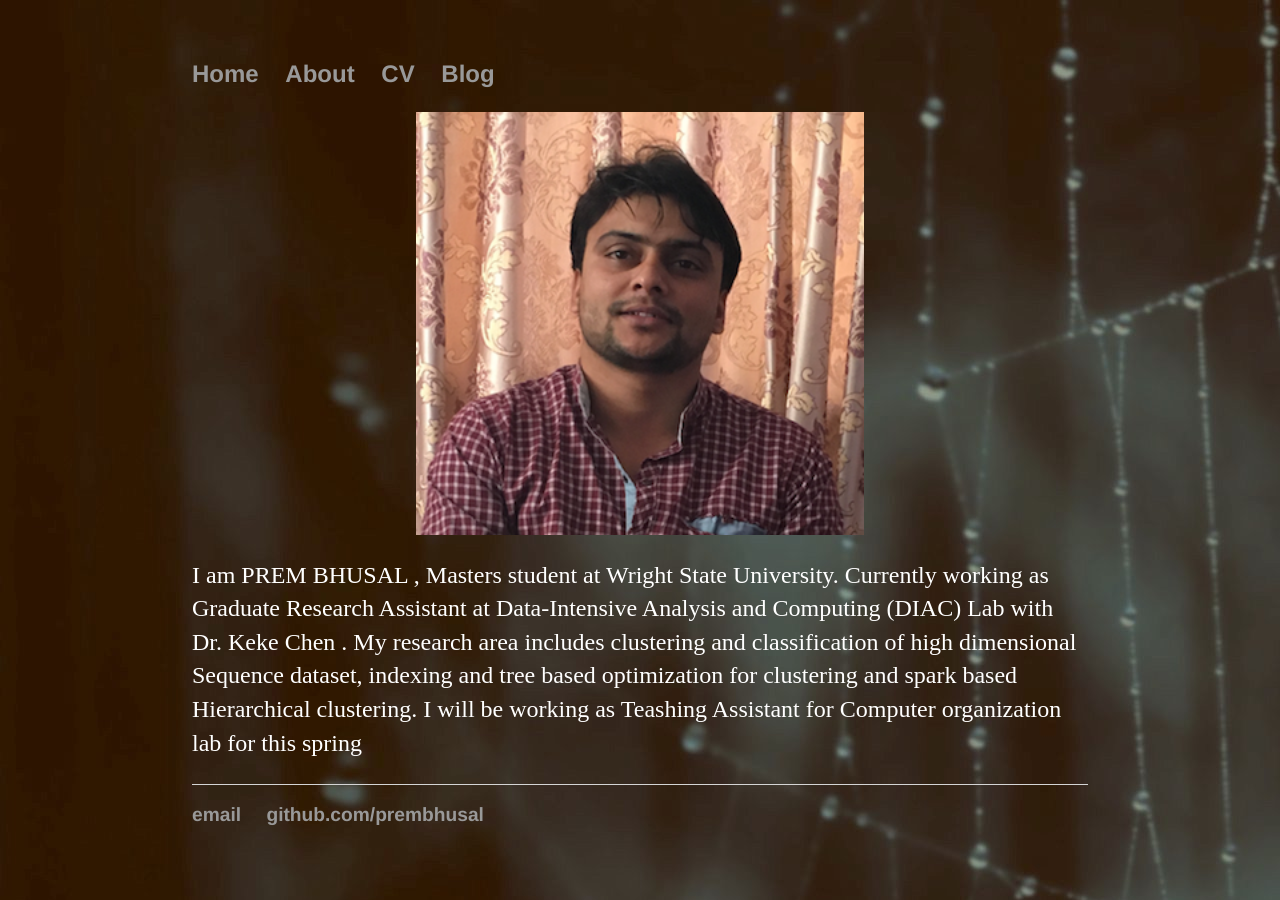
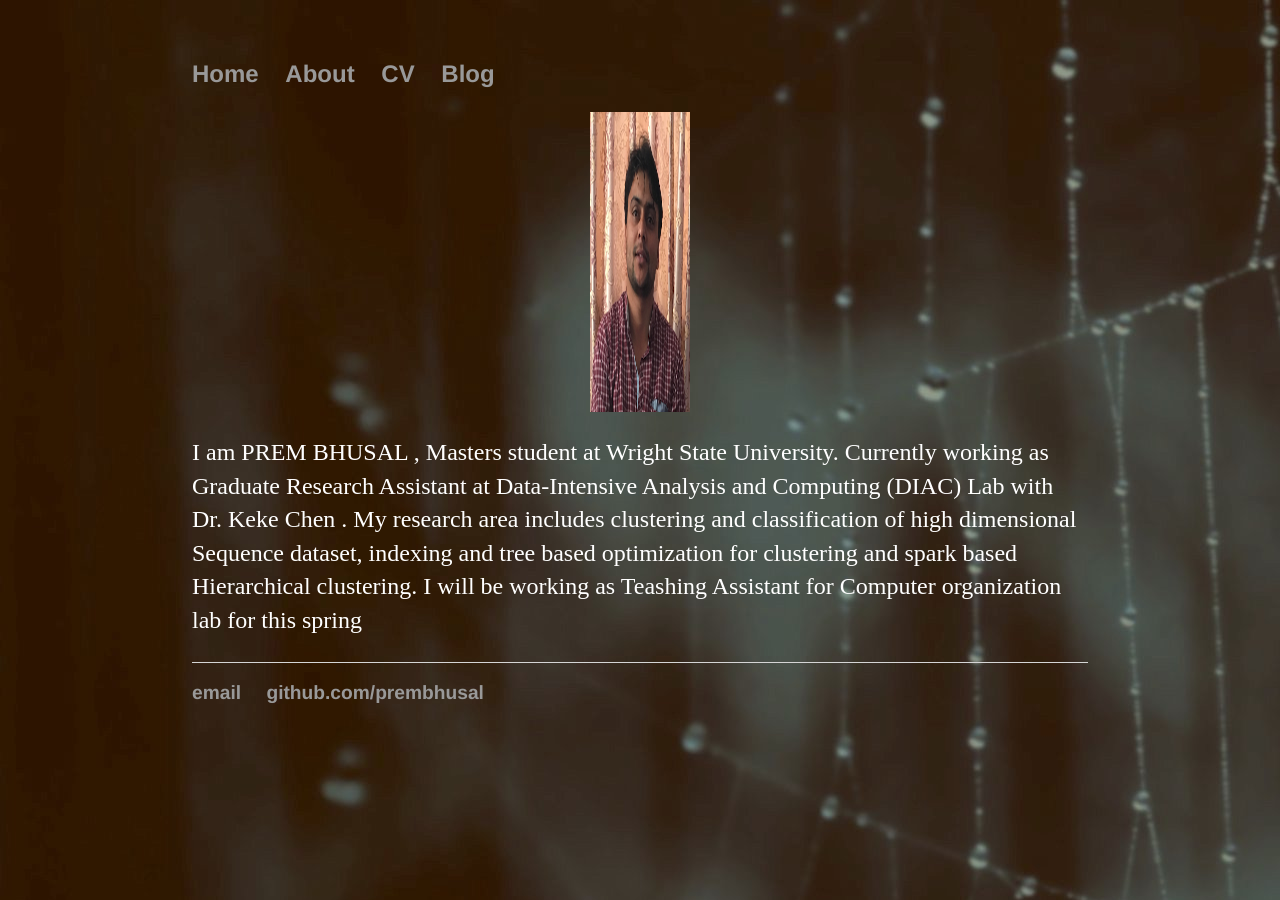
Before and after one commit to prembhusal/prembhusalWebsite, a Jekyll site: the page built from index.html, in a window 1280 px wide. Built offline with Jekyll 4.4.1, drawn with Linux system fonts in a browser that asks for light colours.

Commit message:
Update index.html

```diff
--- a/index.html
+++ b/index.html
@@ -4,7 +4,7 @@ title: prembhusal
 ---
 <div class="blurb">
 
-	<img src="/img/prem2.png" alt="HTML5 Icon" class ="center" >
+	<img src="/img/prem2.png" alt="HTML5 Icon" class ="center" style="width:100px;height:300px;" >
 	<p>I am PREM BHUSAL , Masters student at  Wright State University. Currently  working as Graduate Research Assistant at
 	Data-Intensive Analysis and Computing (DIAC) Lab with Dr. Keke Chen . My research area includes clustering
 	and classification of high dimensional Sequence dataset, indexing and tree based optimization for clustering and spark based
```
